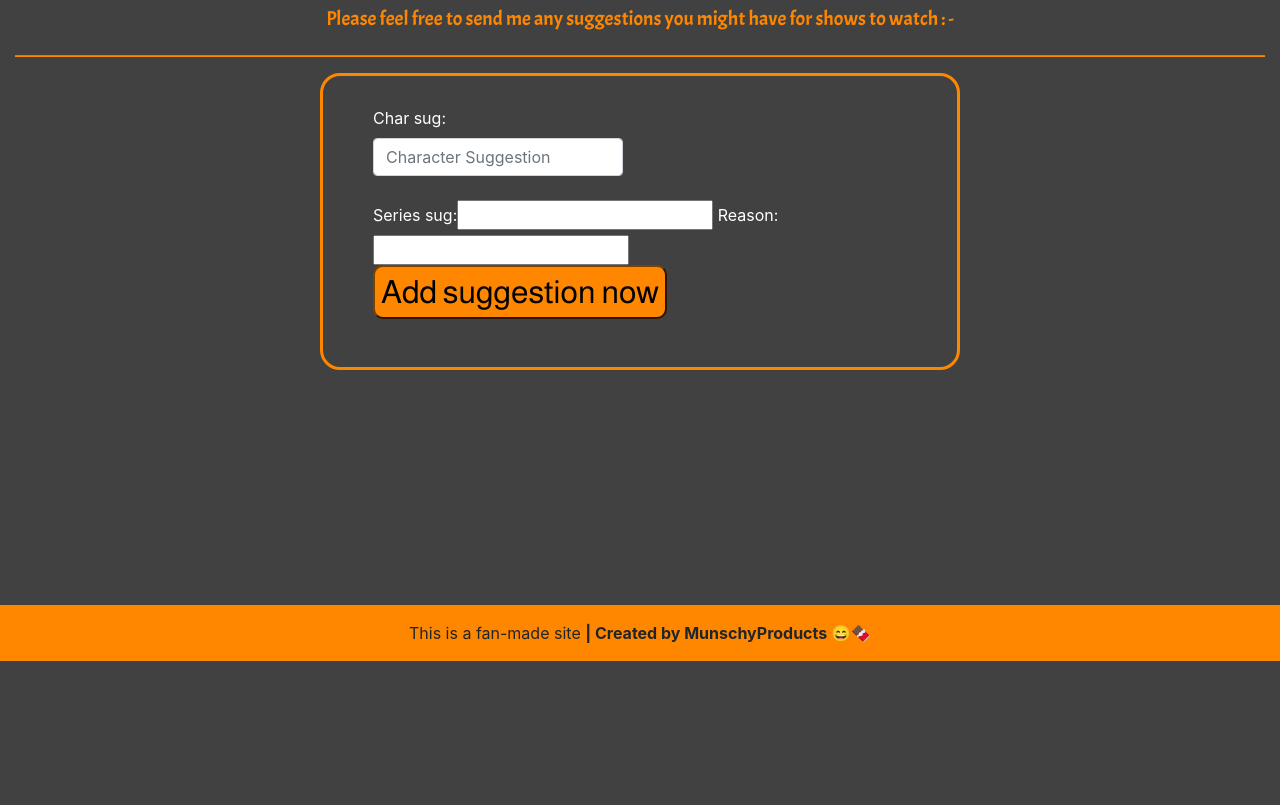
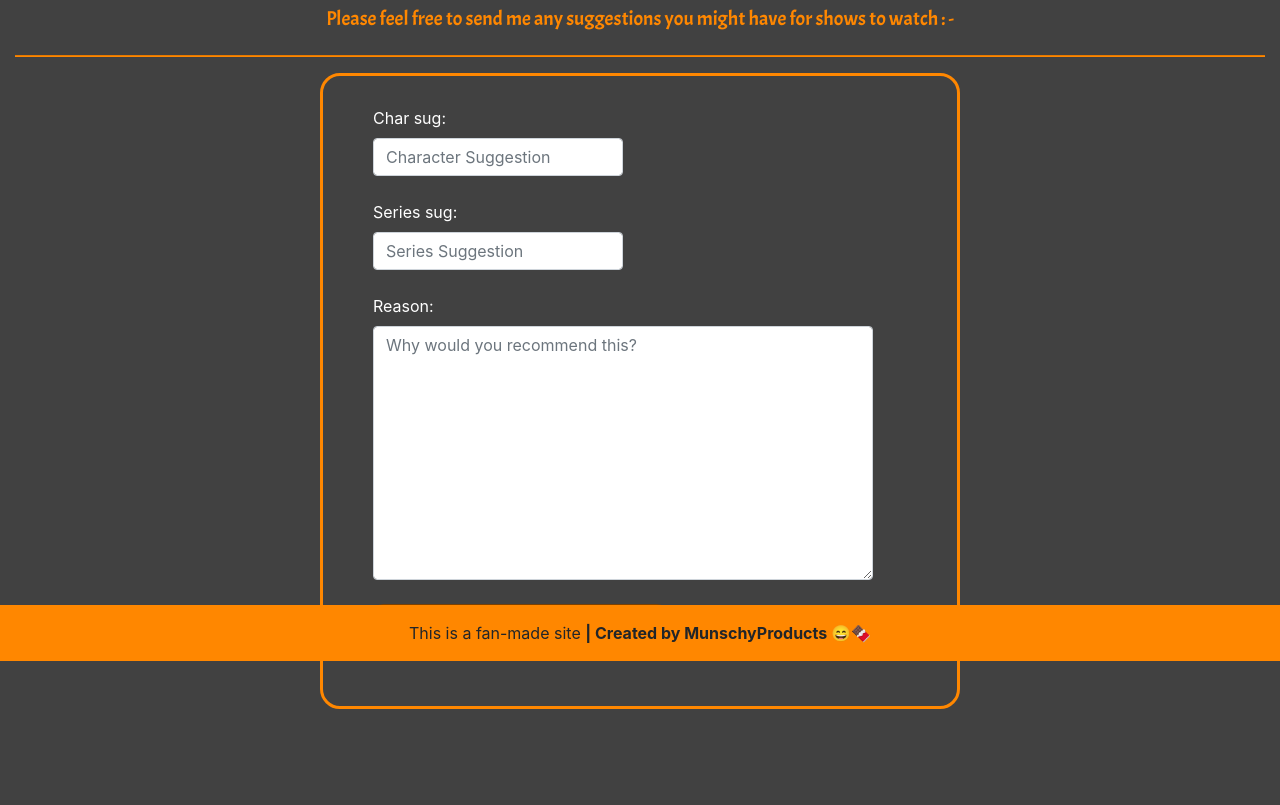
Before and after one commit to lukemunsch/anime-character-base, a Django app: page /create_suggestion/ in a window 1280 px wide. Shown: the part 139-944 px from the top of the page. Before the commit the page ends 800 px from the top, so only its background shows below. Run offline with Django 3.2, Linux system fonts and the light colour scheme; some libraries are stand-ins or nearby versions.

Commit message:
add content changes for displaying form pages

```diff
--- a/collection/forms.py
+++ b/collection/forms.py
@@ -1,5 +1,5 @@
 from django import forms
-from django.forms import TextInput, FileInput, NumberInput, Select, DateInput, Textarea, CheckboxInput
+from django.forms import TextInput, FileInput, NumberInput, Select, DateInput, Textarea
 from .models import Character, Series, Suggestion
 
 
@@ -96,13 +96,13 @@ class CreateSuggestionForm(forms.ModelForm):
                 'style': 'max-width: 250px;',
                 'placeholder': 'Character Suggestion'
                 }),
-            'series_name': TextInput(attrs={
+            'series_sug': TextInput(attrs={
                 'class': "form-control mb-4",
                 'style': 'max-width: 250px;',
                 'placeholder': 'Series Suggestion'
                 }),
-            'bio': Textarea(attrs={
-                'class': "form-control mb-4",
+            'reason': Textarea(attrs={
+                'class': "form-control mb-4 orange-text",
                 'style': 'max-width: 500px;',
                 'placeholder': 'Why would you recommend this?'
             }),
--- a/collection/views.py
+++ b/collection/views.py
@@ -30,25 +30,11 @@ def create_series(request):
         series_form = CreateSeriesForm(request.POST, request.FILES)
         if series_form.is_valid():
             series_form.save()
-            if form.cleaned_data['images']:
-                image = request.FILES.getlist('image')
-                upload_image(image_url=settings.MEDIA_URL + image.name)
         return redirect(reverse('series_list'))
     series_form = CreateSeriesForm()
     context = {
         'series_form': series_form
     }
-
-    def upload_image(url):
-        """set up how to process image upload to clouinary"""
-        cdn = cloudinary.uploader.upload(
-            url,
-            folder='collection',
-            width=250,
-            gravity='auto',
-            use_filename=True
-        )
-        return cdn['secure_url']
     return render(request, 'create_series.html', context)
 
 
--- a/templates/create_character.html
+++ b/templates/create_character.html
@@ -7,7 +7,7 @@
 <div class="container-fluid">
     <div class="row">
         <div class="col-12 mt-4">
-            <h1 class="orange-text text-center mb-4">Character Creation Page</h1>
+            <h1 class="orange-text justify-content-center mb-4">Character Creation Page</h1>
         </div>
     </div>
     <div class="row">
@@ -19,7 +19,7 @@
 
     <!-- form section -->
     <div class="row mb-5">
-        <div class="col-md-6 offset-md-3 orange-form mb-5">
+        <div class="col-8 offset-2 col-md-6 offset-md-3 orange-form mb-5">
             <form method="POST" action="{% url 'create_character' %}">
                 {% csrf_token %}
                 {{ char_form }}
--- a/templates/create_series.html
+++ b/templates/create_series.html
@@ -3,6 +3,8 @@
 {% block content %}
 
 {% load crispy_forms_tags %}
+
+{% load cloudinary %}
 
 <div class="container-fluid">
     <div class="row">
--- a/templates/series_list.html
+++ b/templates/series_list.html
@@ -1,4 +1,6 @@
 {% extends 'base.html' %}
+
+{% load cloudinary %}
 
 {% block content %}
 
```
Also changed, not shown: lukeanimebase/settings.py (+11 -0 lines).
